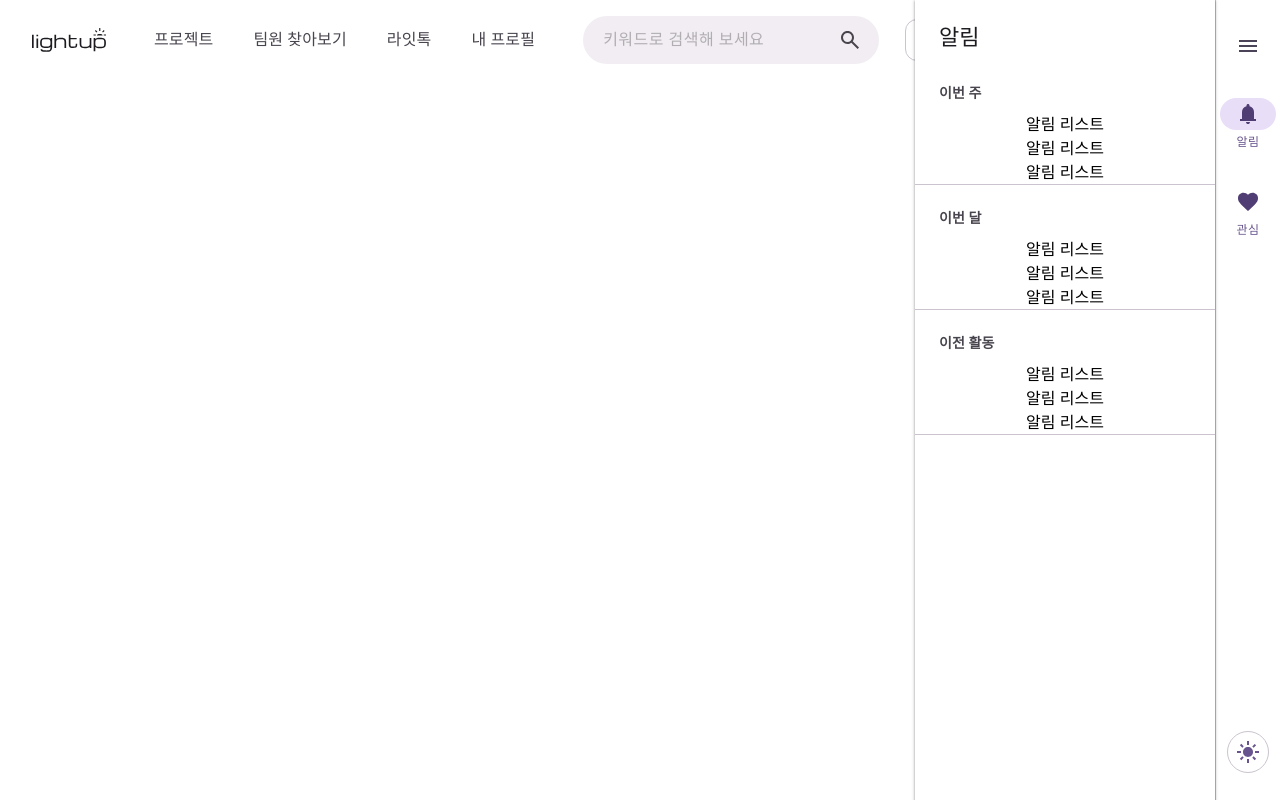
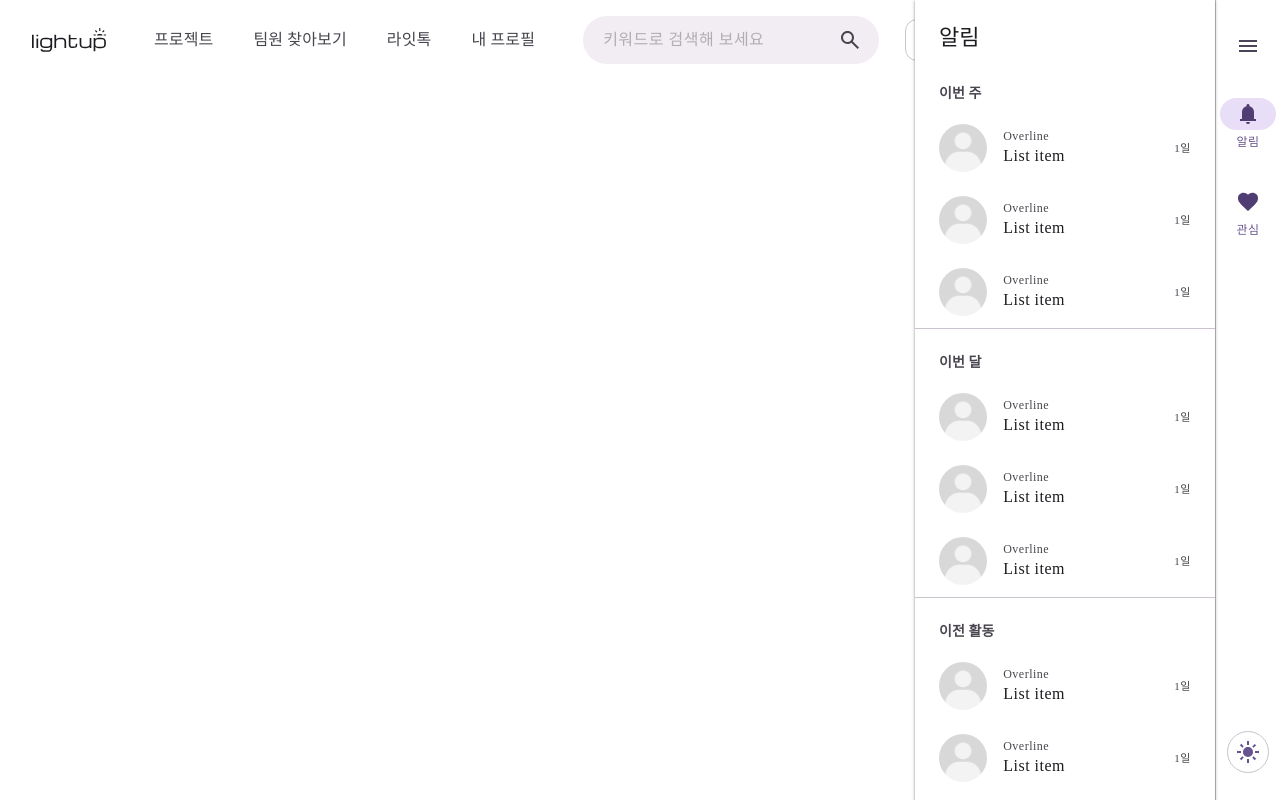
Before and after one commit to 1ronPark/Front-end, a React (Vite) app: page / in a window 1280 px wide. Both pictures are taken after a click on the button "알림". Built offline with nearby package versions, Linux system fonts and the light colour scheme; a web font is replaced by a local one.

Commit message:
관심 & 알림 아이템 컴포넌트 완성

```diff
--- /dev/null
+++ b/src/components/common/sideNavbar/favorite/FavoriteItem.tsx
@@ -0,0 +1,21 @@
+import profileIcon from "../../../../assets/sideNavbar/profile.png";
+import heartIcon from "../../../../assets/sideNavbar/heart.svg";
+
+const FavoriteItem = () => {
+  return (
+    <div className="flex w-[300px] h-[72px] justify-center items-center py-2 px-6 gap-4">
+      <div className="flex w-[48px] h-[48px]">
+        <img src={profileIcon} />
+      </div>
+      <div className="flex flex-col justify-center items-start w-[155px]">
+        <p className="label-medium text-[#49454E]">Overline</p>
+        <p className="body-large text-[#1D1B20]">List item</p>
+      </div>
+      <button className="flex justify-center items-center p-2">
+        <img src={heartIcon} />
+      </button>
+    </div>
+  );
+};
+
+export default FavoriteItem;
--- a/src/components/common/sideNavbar/favorite/FavoriteList.tsx
+++ b/src/components/common/sideNavbar/favorite/FavoriteList.tsx
@@ -1,3 +1,5 @@
+import FavoriteItem from "./FavoriteItem";
+
 const FavoriteList = () => {
   return (
     <div className="w-[300px]">
@@ -11,18 +13,18 @@ const FavoriteList = () => {
         최근 본
       </div>
       <div className="flex flex-col justify-center items-center min-h-[72px] border-b border-[#CBC4CF]">
-        <div>관심 리스트</div>
-        <div>관심 리스트</div>
-        <div>관심 리스트</div>
+        <FavoriteItem />
+        <FavoriteItem />
+        <FavoriteItem />
       </div>
       {/* 관심그룹 1*/}
       <div className="flex flex-col px-6 pt-6 pb-2 gap-2 title-small text-[#49454E]">
         관심그룹 1
       </div>
       <div className="flex flex-col items-center justify-center min-h-[72px] border-b border-[#CBC4CF]">
-        <div>관심 리스트</div>
-        <div>관심 리스트</div>
-        <div>관심 리스트</div>
+        <FavoriteItem />
+        <FavoriteItem />
+        <FavoriteItem />
       </div>
 
       {/* 관심그루 2*/}
@@ -31,9 +33,9 @@ const FavoriteList = () => {
       </div>
 
       <div className="flex flex-col items-center justify-center min-h-[72px] border-b border-[#CBC4CF]">
-        <div>관심 리스트</div>
-        <div>관심 리스트</div>
-        <div>관심 리스트</div>
+        <FavoriteItem />
+        <FavoriteItem />
+        <FavoriteItem />
       </div>
     </div>
   );
--- /dev/null
+++ b/src/components/common/sideNavbar/notification/NoticeItem.tsx
@@ -0,0 +1,17 @@
+import profileIcon from "../../../../assets/sideNavbar/profile.png";
+const NoticeItem = () => {
+  return (
+    <div className="flex w-[300px] h-[72px] justify-center items-center py-2 px-6 gap-4">
+      <div className="flex w-[48px] h-[48px]">
+        <img src={profileIcon} className="rounded-3xl" />
+      </div>
+      <div className="flex flex-col justify-center items-start w-[155px]">
+        <p className="label-medium text-[#49454E]">Overline</p>
+        <p className="body-large text-[#1D1B20]">List item</p>
+      </div>
+      <div className="label-small text-[#49454E]">1일</div>
+    </div>
+  );
+};
+
+export default NoticeItem;
--- a/src/components/common/sideNavbar/notification/NotificationList.tsx
+++ b/src/components/common/sideNavbar/notification/NotificationList.tsx
@@ -1,3 +1,5 @@
+import NoticeItem from "./NoticeItem";
+
 const NotificationList = () => {
   return (
     <div className="w-[300px]">
@@ -10,9 +12,9 @@ const NotificationList = () => {
         이번 주
       </div>
       <div className="flex flex-col justify-center items-center min-h-[72px] border-b border-[#CBC4CF]">
-        <div>알림 리스트</div>
-        <div>알림 리스트</div>
-        <div>알림 리스트</div>
+        <NoticeItem />
+        <NoticeItem />
+        <NoticeItem />
       </div>
 
       {/* 이번 달 */}
@@ -20,9 +22,9 @@ const NotificationList = () => {
         이번 달
       </div>
       <div className="flex flex-col items-center justify-center min-h-[72px] border-b border-[#CBC4CF]">
-        <div>알림 리스트</div>
-        <div>알림 리스트</div>
-        <div>알림 리스트</div>
+        <NoticeItem />
+        <NoticeItem />
+        <NoticeItem />
       </div>
 
       {/* 이전 활동 */}
@@ -31,9 +33,9 @@ const NotificationList = () => {
       </div>
 
       <div className="flex flex-col items-center justify-center min-h-[72px] border-b border-[#CBC4CF]">
-        <div>알림 리스트</div>
-        <div>알림 리스트</div>
-        <div>알림 리스트</div>
+        <NoticeItem />
+        <NoticeItem />
+        <NoticeItem />
       </div>
     </div>
   );
```
Also changed, not shown: src/assets/sideNavbar/heart.svg (added), src/assets/sideNavbar/profile.png (added).
